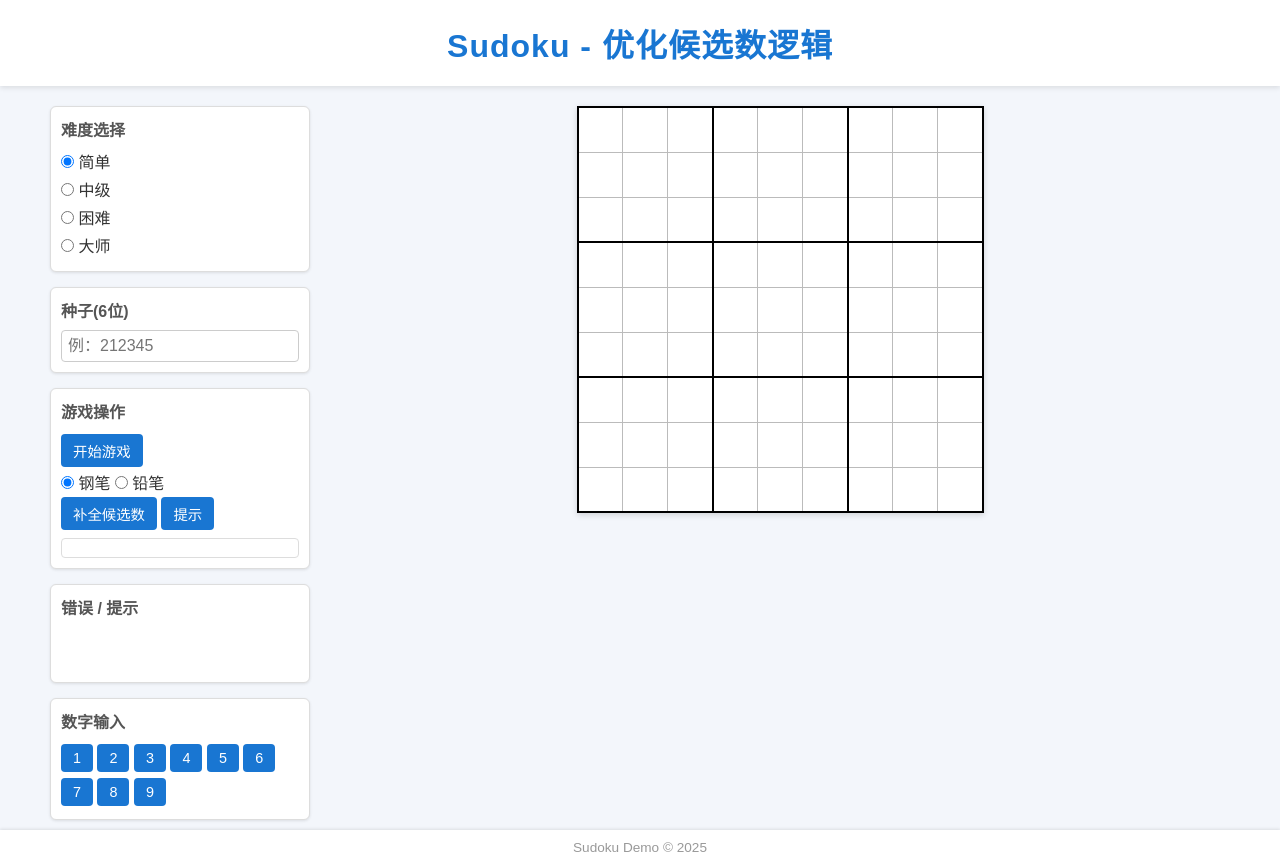
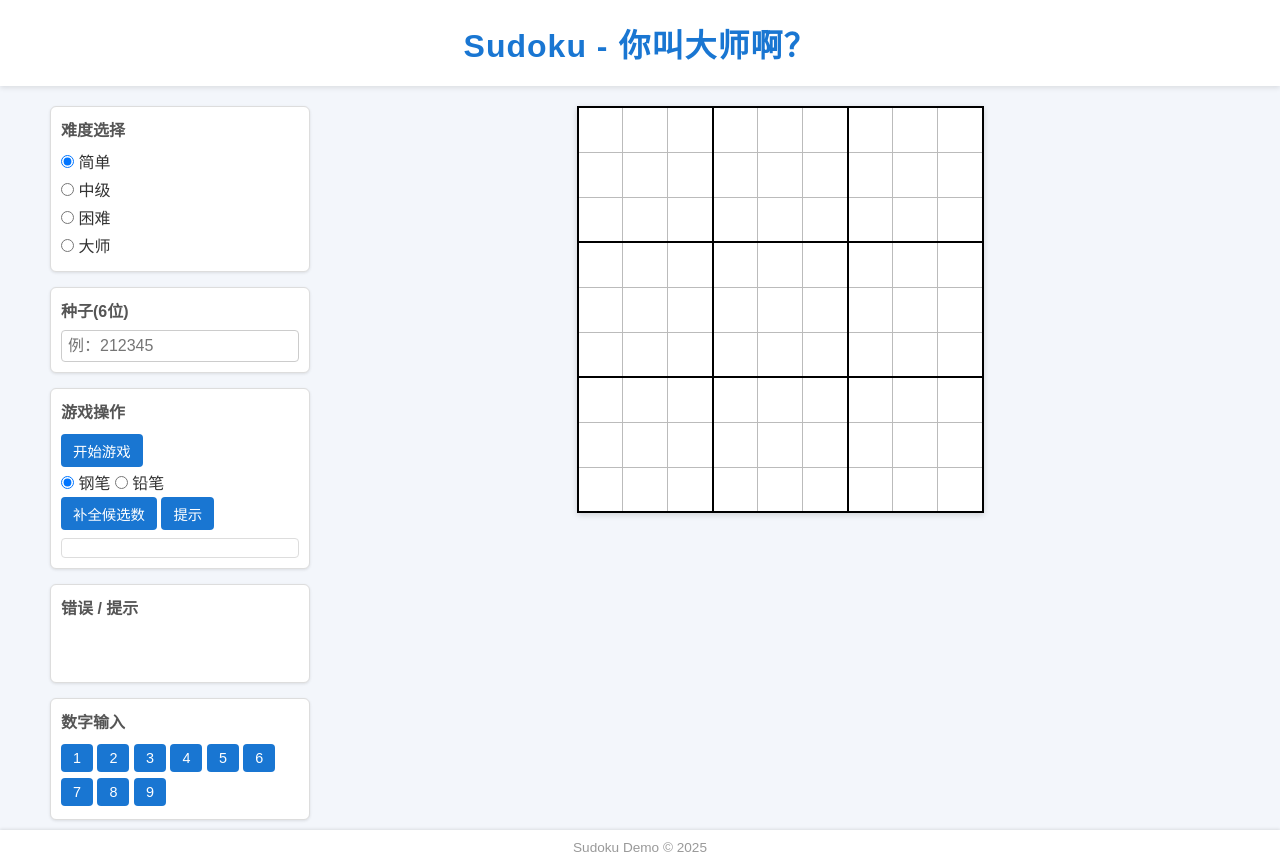
Before and after one commit to sretro/shudu, a plain HTML site: page index.html in a window 1280 px wide. Drawn offline with Linux system fonts and the light colour scheme.

Commit message:
Update index.html

```diff
--- a/index.html
+++ b/index.html
@@ -132,7 +132,7 @@
 <body>
 
 <header>
-  <h1>Sudoku - 优化候选数逻辑</h1>
+  <h1>Sudoku - 你叫大师啊？</h1>
 </header>
 
 <div class="game-container">
```
